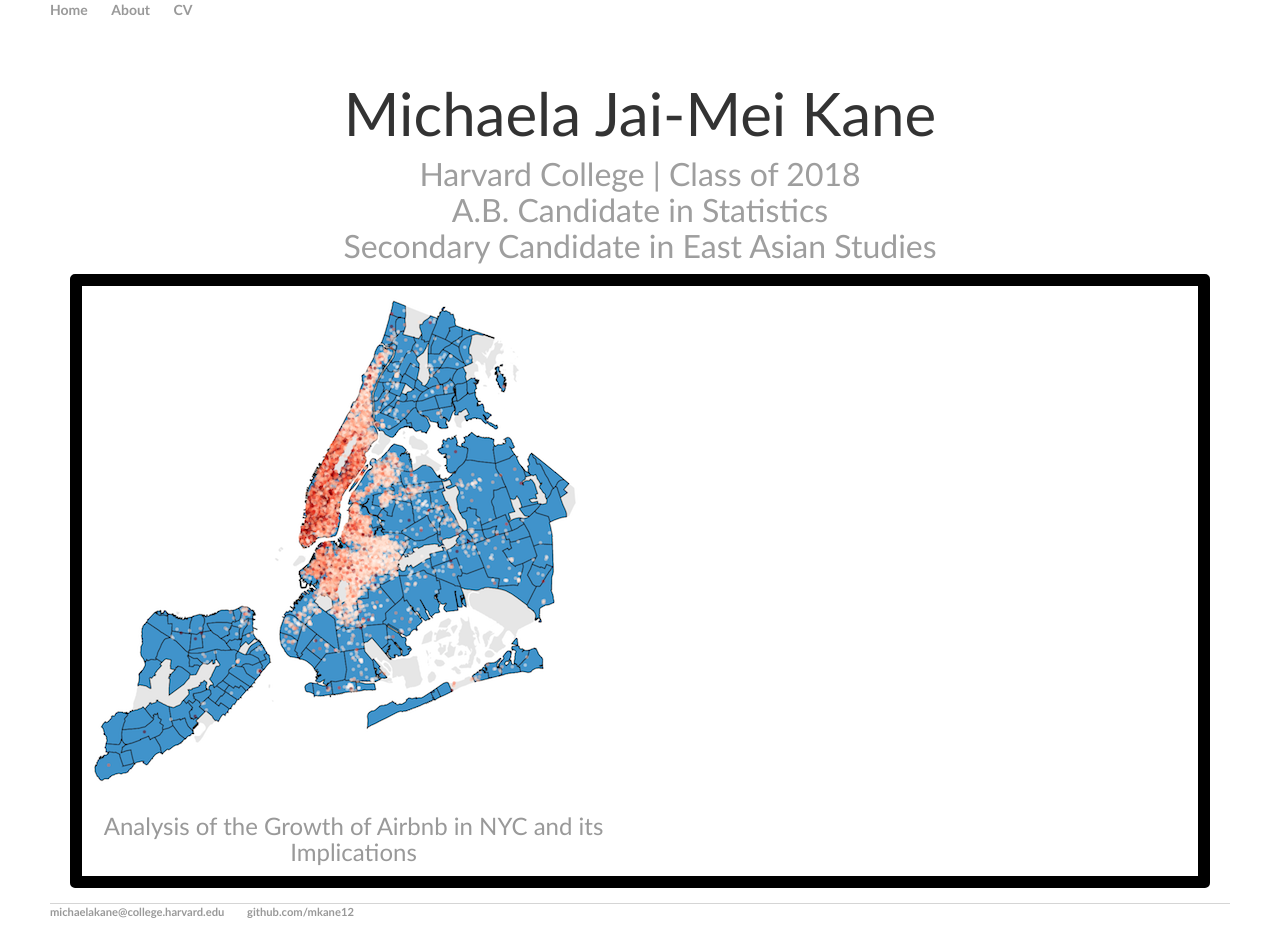
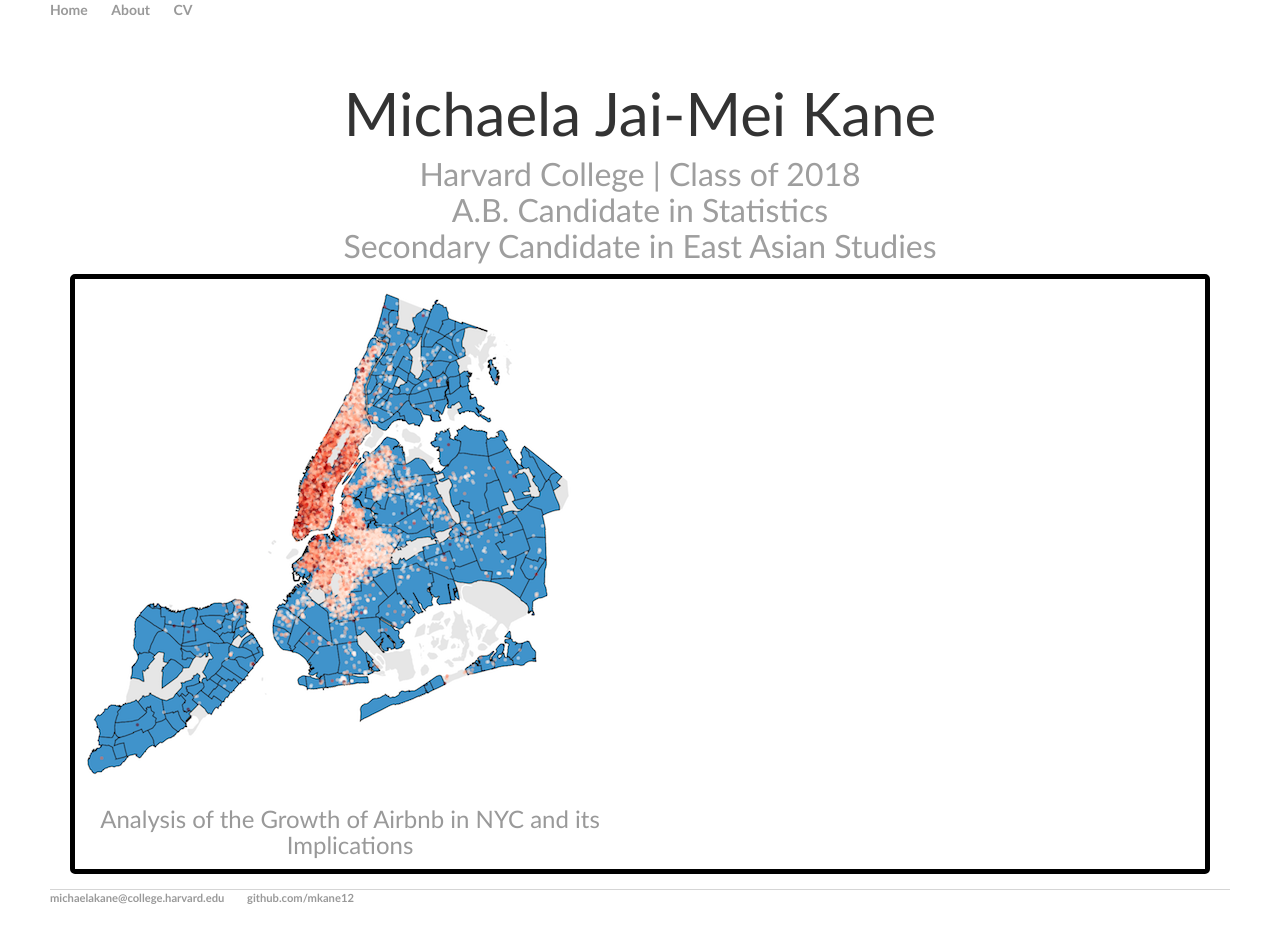
Before and after one commit to mkane12/mkane12.github.io, a Jekyll site: the page built from index.html, in a window 1280 px wide. Built offline with Jekyll 4.4.1, drawn with Linux system fonts in a browser that asks for light colours.

Commit message:
Update main.css

```diff
--- a/css/main.css
+++ b/css/main.css
@@ -55,7 +55,7 @@ ul.posts li {
 
 /* site border */
 .site {
-    border: 12px solid #000000;
+    border: 5px solid #000000;
     border-radius: 5px;
     margin-top: 15px;
     margin-bottom: 15px;
```
